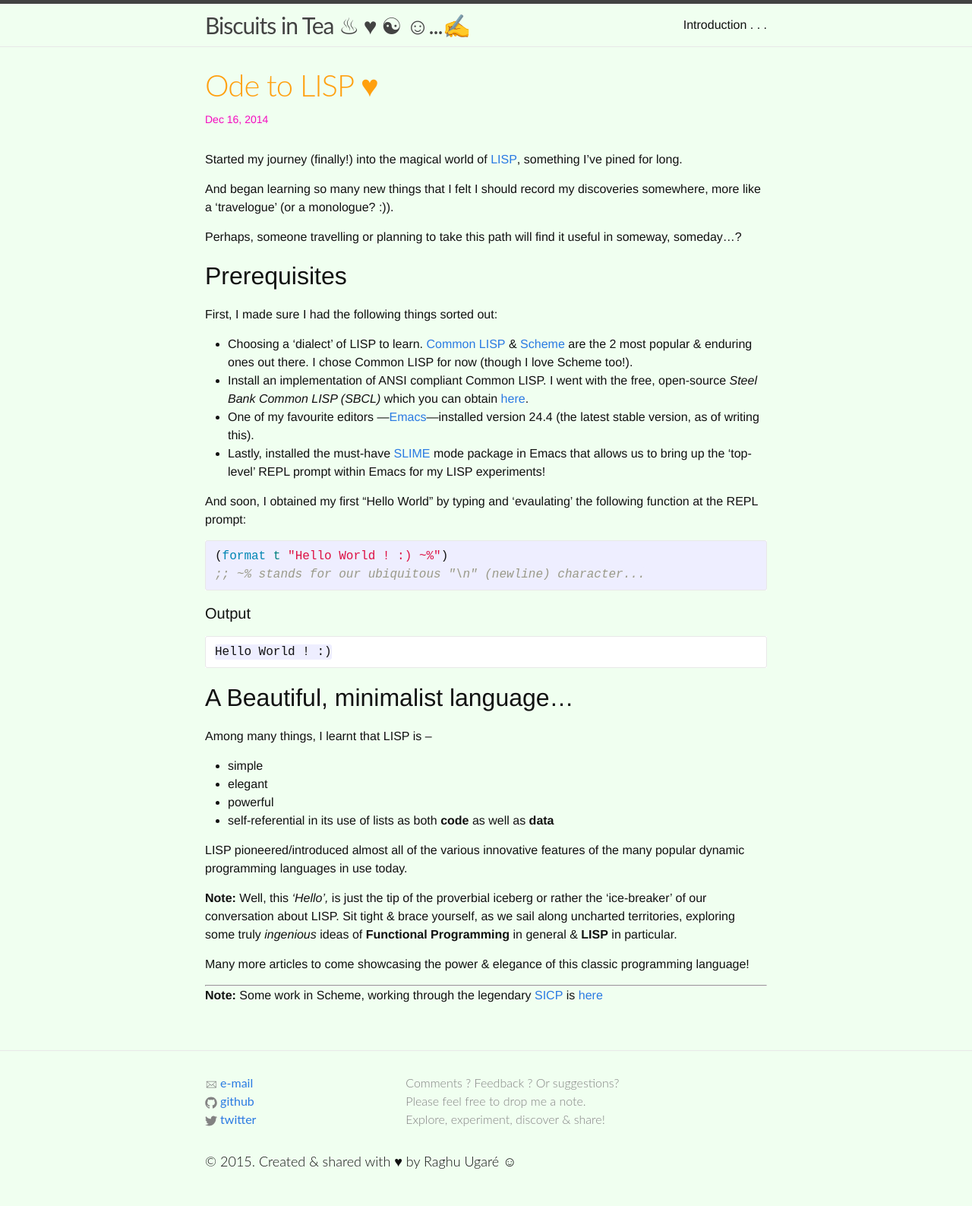
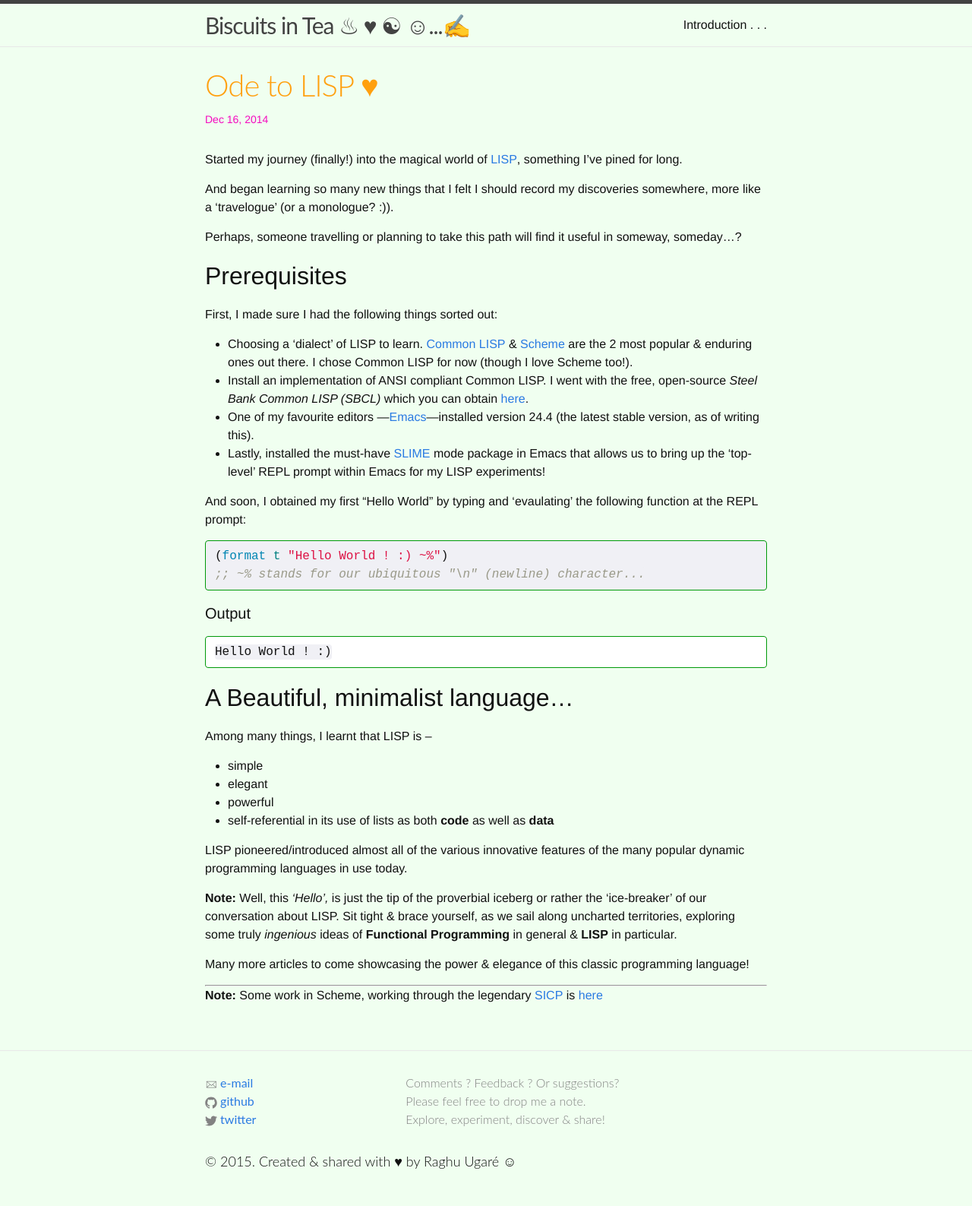
Before and after one commit to raghuugare/raghuugare.bkup, a Jekyll site: the page built from _posts/2014-12-16-ode_to_LISP.markdown, in a window 1280 px wide. Shown: the whole page at 76% size. Built offline with Jekyll 4.4.1, drawn with Linux system fonts in a browser that asks for light colours.

Commit message:
Playing around with code-fragment formatting in light of the new bg.

```diff
--- a/_sass/_base.scss
+++ b/_sass/_base.scss
@@ -135,9 +135,9 @@ code {
     font-style: $code-font-style;
     font-weight: $code-font-weight;
     font-size: $code-font-size;
-    border: 1px solid $grey-color-light;
-    border-radius: 3px;
-    background-color: #eef;
+    border: 1px solid #009909; // $grey-color-light;
+    border-radius: 4px;
+    background-color: #f0f0f5; // #eef;
 }
 
 code {
```
